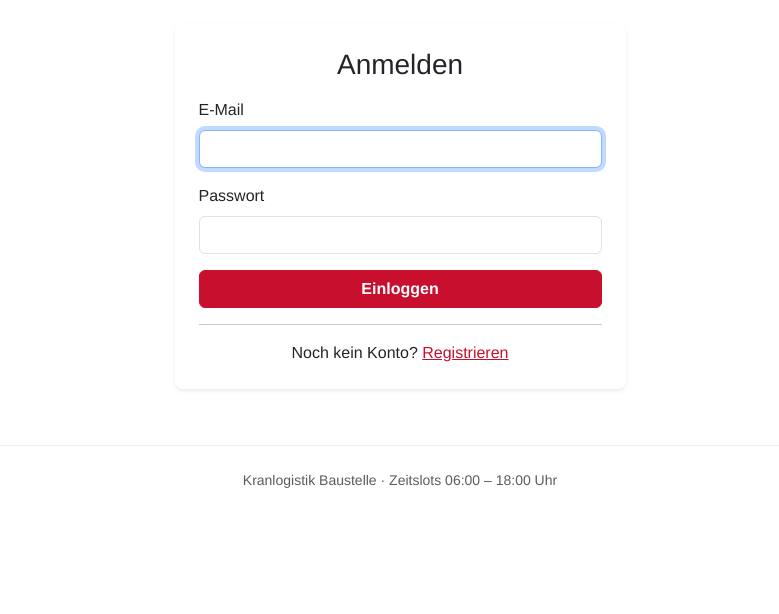
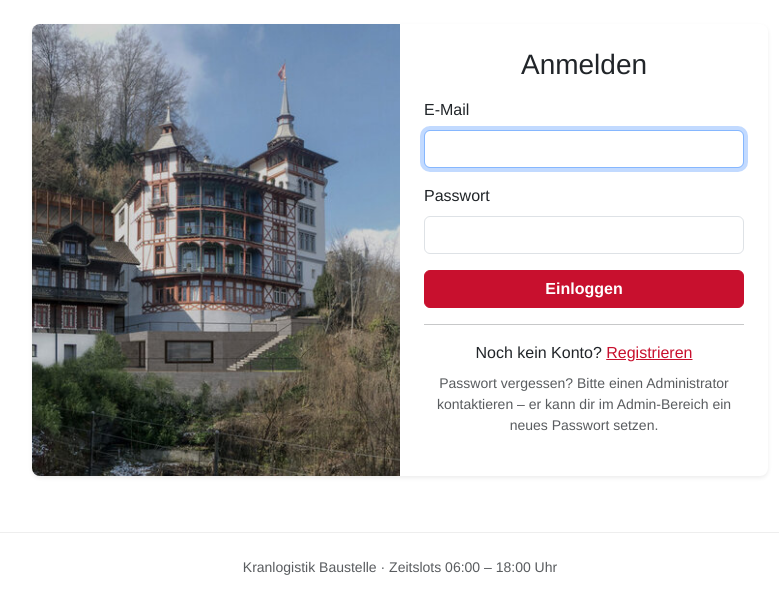
Before and after one commit to Jamas1414/kranlogistik, a Flask app: page /login in a window 1280 px wide. Shown: the part 59-673 px from the top of the page, without its empty margins (240-1019 px from the left). Run offline with Flask 3, Linux system fonts and the light colour scheme.

Commit message:
Update login.html

```diff
--- a/templates/login.html
+++ b/templates/login.html
@@ -2,8 +2,13 @@
 {% block title %}Login{% endblock %}
 {% block content %}
 <div class="row justify-content-center">
-    <div class="col-md-5">
-        <div class="card shadow-sm">
+    <div class="col-md-8">
+        <div class="card shadow-sm overflow-hidden">
+            <div class="row g-0">
+                <div class="col-md-6 d-none d-md-block">
+                    <img src="{{ url_for('static', filename='projekt.jpg') }}" alt="Projekt" class="w-100 h-100" style="object-fit: cover;">
+                </div>
+                <div class="col-md-6">
                     <div class="card-body p-4">
                         <h3 class="card-title mb-3 text-center">Anmelden</h3>
                         <form method="POST">
@@ -19,6 +24,9 @@
                         </form>
                         <hr>
                         <p class="text-center mb-0">Noch kein Konto? <a href="{{ url_for('register') }}">Registrieren</a></p>
+                        <p class="text-center text-muted small mt-2">Passwort vergessen? Bitte einen Administrator kontaktieren – er kann dir im Admin-Bereich ein neues Passwort setzen.</p>
+                    </div>
+                </div>
             </div>
         </div>
     </div>
```
Lines whose indentation alone changed are shown as unchanged.
